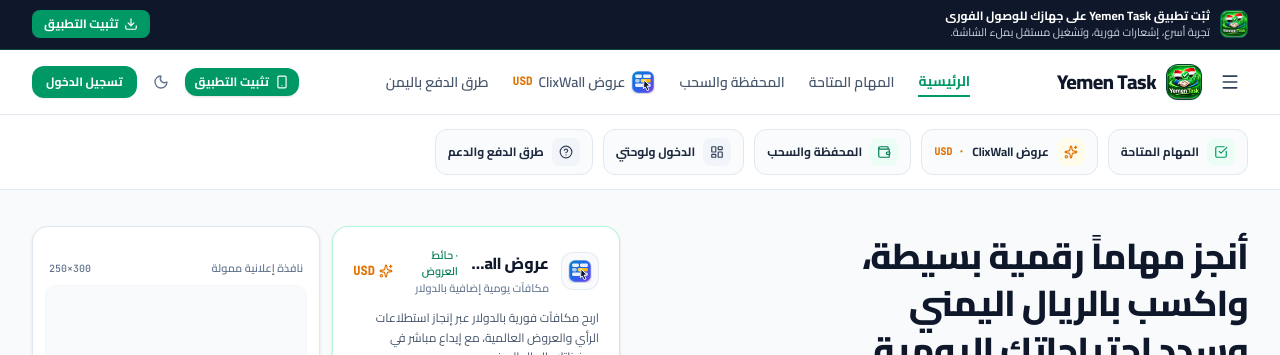
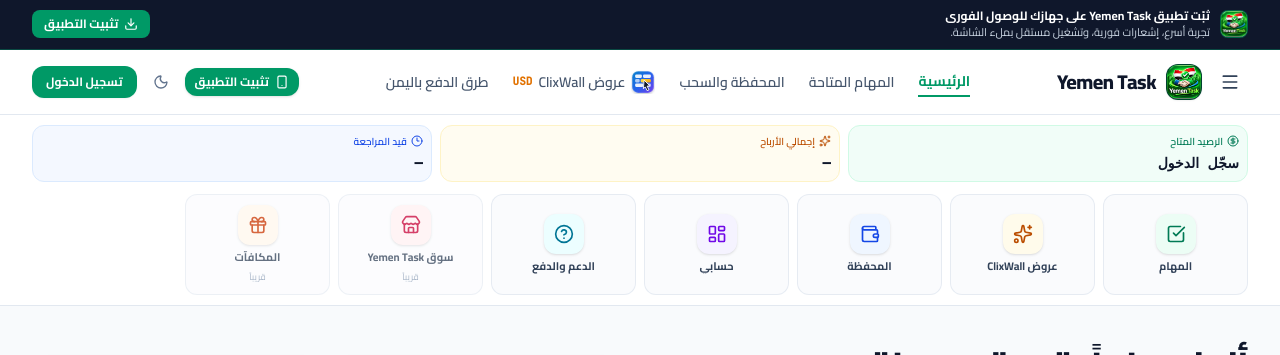
Before and after one commit to khalidalbuhiri97-eng/YEMEN-Micro-tasks, a React (Vite) app: page / in a window 1280 px wide. Shown: the top 355 px of the page. Built offline with nearby package versions, Linux system fonts and the light colour scheme; no server answers.

Commit message:
Add compact wallet summary and square home shortcuts

```diff
--- a/src/components/home/HomeShortcutsStrip.tsx
+++ b/src/components/home/HomeShortcutsStrip.tsx
@@ -7,113 +7,162 @@ import {
   HelpCircle,
   Shield,
   Megaphone,
+  Store,
+  Gift,
+  CircleDollarSign,
+  Clock3,
 } from 'lucide-react';
 import { useAuth } from '../../context/AuthContext.tsx';
-
-export interface QuickShortcutItem {
-  id: string;
-  label: string;
-  targetTab: string;
-  icon: React.ComponentType<{ className?: string }>;
-  accentClass: string;
-  badgeText?: string;
-}
+import { formatYer } from '../../../shared/money.ts';
 
 interface HomeShortcutsStripProps {
   onNavigate: (tab: string) => void;
 }
 
 export const HomeShortcutsStrip: React.FC<HomeShortcutsStripProps> = ({ onNavigate }) => {
-  const { user, isAdmin } = useAuth();
+  const { user, wallet, isAdmin } = useAuth();
 
-  const shortcuts: QuickShortcutItem[] = [
+  const shortcuts = [
     {
       id: 'tasks',
-      label: 'المهام المتاحة',
+      label: 'المهام',
       targetTab: 'tasks',
       icon: CheckSquare,
-      accentClass: 'text-emerald-600 dark:text-emerald-400 bg-emerald-50 dark:bg-emerald-950/60',
+      accent: 'text-emerald-700 bg-emerald-50 dark:text-emerald-300 dark:bg-emerald-950/60',
     },
     {
       id: 'offerwall',
       label: 'عروض ClixWall',
       targetTab: 'offerwall',
       icon: Sparkles,
-      accentClass: 'text-amber-600 dark:text-amber-400 bg-amber-50 dark:bg-amber-950/50',
-      badgeText: 'USD',
+      accent: 'text-amber-700 bg-amber-50 dark:text-amber-300 dark:bg-amber-950/50',
     },
     {
       id: 'wallet',
-      label: 'المحفظة والسحب',
+      label: 'المحفظة',
       targetTab: 'wallet',
       icon: Wallet,
-      accentClass: 'text-emerald-700 dark:text-emerald-300 bg-emerald-50 dark:bg-emerald-950/60',
+      accent: 'text-blue-700 bg-blue-50 dark:text-blue-300 dark:bg-blue-950/50',
     },
     {
       id: 'dashboard',
-      label: user ? 'حسابي وإثباتاتي' : 'الدخول ولوحتي',
+      label: 'حسابي',
       targetTab: 'dashboard',
       icon: LayoutDashboard,
-      accentClass: 'text-slate-700 dark:text-slate-300 bg-slate-100 dark:bg-slate-800',
+      accent: 'text-violet-700 bg-violet-50 dark:text-violet-300 dark:bg-violet-950/50',
     },
     {
       id: 'how_it_works',
-      label: 'طرق الدفع والدعم',
+      label: 'الدعم والدفع',
       targetTab: 'how_it_works',
       icon: HelpCircle,
-      accentClass: 'text-slate-700 dark:text-slate-300 bg-slate-100 dark:bg-slate-800',
+      accent: 'text-cyan-700 bg-cyan-50 dark:text-cyan-300 dark:bg-cyan-950/50',
+    },
+    {
+      id: 'store',
+      label: 'سوق Yemen Task',
+      targetTab: '',
+      icon: Store,
+      accent: 'text-rose-700 bg-rose-50 dark:text-rose-300 dark:bg-rose-950/50',
+      comingSoon: true,
+    },
+    {
+      id: 'rewards',
+      label: 'المكافآت',
+      targetTab: '',
+      icon: Gift,
+      accent: 'text-orange-700 bg-orange-50 dark:text-orange-300 dark:bg-orange-950/50',
+      comingSoon: true,
     },
     ...(user?.role === 'advertiser'
-      ? [
-          {
+      ? [{
           id: 'advertiser',
-            label: 'بوابة المعلنين',
+          label: 'حملاتي',
           targetTab: 'advertiser',
           icon: Megaphone,
-            accentClass: 'text-emerald-600 dark:text-emerald-400 bg-emerald-50 dark:bg-emerald-950/60',
-          },
-        ]
+          accent: 'text-indigo-700 bg-indigo-50 dark:text-indigo-300 dark:bg-indigo-950/50',
+        }]
       : []),
     ...(isAdmin
-      ? [
-          {
+      ? [{
           id: 'admin',
-            label: 'لوحة الإدارة',
+          label: 'الإدارة',
           targetTab: 'admin',
           icon: Shield,
-            accentClass: 'text-amber-600 dark:text-amber-400 bg-amber-50 dark:bg-amber-950/50',
-          },
-        ]
+          accent: 'text-slate-700 bg-slate-100 dark:text-slate-300 dark:bg-slate-800',
+        }]
       : []),
   ];
 
+  const money = (value?: number) => (typeof value === 'number' ? formatYer(value) : '—');
+
   return (
     <section
-      aria-label="اختصارات الوصول السريع"
+      aria-label="ملخص الحساب والاختصارات"
       className="bg-white dark:bg-slate-900 border-b border-slate-200 dark:border-slate-800 transition-colors"
     >
-      <div className="max-w-7xl mx-auto px-4 sm:px-6 lg:px-8 py-3">
-        <div className="flex items-center gap-2.5 overflow-x-auto no-scrollbar py-0.5">
+      <div className="max-w-7xl mx-auto px-3 sm:px-6 lg:px-8 py-2.5">
+        <div className="grid grid-cols-3 gap-2 mb-3">
+          <button
+            type="button"
+            onClick={() => onNavigate('wallet')}
+            className="min-w-0 rounded-xl border border-emerald-100 dark:border-emerald-900/60 bg-emerald-50/70 dark:bg-emerald-950/30 px-2 py-2 text-right"
+          >
+            <span className="flex items-center gap-1 text-[10px] font-semibold text-emerald-700 dark:text-emerald-300">
+              <CircleDollarSign className="w-3 h-3 shrink-0" /> الرصيد المتاح
+            </span>
+            <strong className="block mt-1 text-xs sm:text-sm font-extrabold font-mono tabular-nums text-slate-900 dark:text-white truncate">
+              {user ? money(wallet?.availableBalance) : 'سجّل الدخول'}
+            </strong>
+          </button>
+
+          <button
+            type="button"
+            onClick={() => onNavigate('wallet')}
+            className="min-w-0 rounded-xl border border-amber-100 dark:border-amber-900/60 bg-amber-50/70 dark:bg-amber-950/30 px-2 py-2 text-right"
+          >
+            <span className="flex items-center gap-1 text-[10px] font-semibold text-amber-700 dark:text-amber-300">
+              <Sparkles className="w-3 h-3 shrink-0" /> إجمالي الأرباح
+            </span>
+            <strong className="block mt-1 text-xs sm:text-sm font-extrabold font-mono tabular-nums text-slate-900 dark:text-white truncate">
+              {user ? money(wallet?.totalEarned) : '—'}
+            </strong>
+          </button>
+
+          <button
+            type="button"
+            onClick={() => onNavigate('wallet')}
+            className="min-w-0 rounded-xl border border-blue-100 dark:border-blue-900/60 bg-blue-50/70 dark:bg-blue-950/30 px-2 py-2 text-right"
+          >
+            <span className="flex items-center gap-1 text-[10px] font-semibold text-blue-700 dark:text-blue-300">
+              <Clock3 className="w-3 h-3 shrink-0" /> قيد المراجعة
+            </span>
+            <strong className="block mt-1 text-xs sm:text-sm font-extrabold font-mono tabular-nums text-slate-900 dark:text-white truncate">
+              {user ? money(wallet?.pendingBalance) : '—'}
+            </strong>
+          </button>
+        </div>
+
+        <div className="grid grid-cols-4 sm:grid-cols-6 lg:grid-cols-8 gap-2">
           {shortcuts.map((item) => {
             const Icon = item.icon;
+            const disabled = Boolean((item as any).comingSoon);
             return (
               <button
                 key={item.id}
                 type="button"
-                onClick={() => onNavigate(item.targetTab)}
-                className="inline-flex items-center gap-2 px-3 py-2 rounded-xl border border-slate-200 dark:border-slate-800 bg-slate-50/80 dark:bg-slate-800/60 hover:border-emerald-500/60 hover:bg-emerald-50/40 dark:hover:bg-emerald-950/30 transition-all shrink-0 cursor-pointer"
+                disabled={disabled}
+                onClick={() => item.targetTab && onNavigate(item.targetTab)}
+                aria-label={disabled ? item.label + ' - قريباً' : item.label}
+                className={`group min-w-0 flex flex-col items-center justify-center gap-1.5 rounded-xl border border-slate-200/80 dark:border-slate-700/80 bg-slate-50/70 dark:bg-slate-800/50 px-1.5 py-2.5 transition-all ${disabled ? 'opacity-75 cursor-default' : 'hover:-translate-y-0.5 hover:border-emerald-400 hover:bg-emerald-50/50 dark:hover:bg-emerald-950/30 cursor-pointer'}`}
               >
-                <span className={`w-7 h-7 rounded-lg flex items-center justify-center shrink-0 ${item.accentClass}`}>
-                  <Icon className="w-3.5 h-3.5" />
+                <span className={`w-10 h-10 rounded-xl flex items-center justify-center shadow-sm ${item.accent}`}>
+                  <Icon className="w-5 h-5" />
                 </span>
-                <span className="text-xs font-bold text-slate-800 dark:text-slate-100 whitespace-nowrap">
+                <span className="text-[10px] sm:text-[11px] font-bold text-slate-700 dark:text-slate-200 text-center leading-tight line-clamp-2">
                   {item.label}
                 </span>
-                {item.badgeText && (
-                  <span className="text-[10px] font-mono font-extrabold text-amber-600 dark:text-amber-400">
-                    · {item.badgeText}
-                  </span>
-                )}
+                {disabled && <span className="text-[9px] text-slate-400">قريباً</span>}
               </button>
             );
           })}
```
Lines whose indentation alone changed are shown as unchanged.
